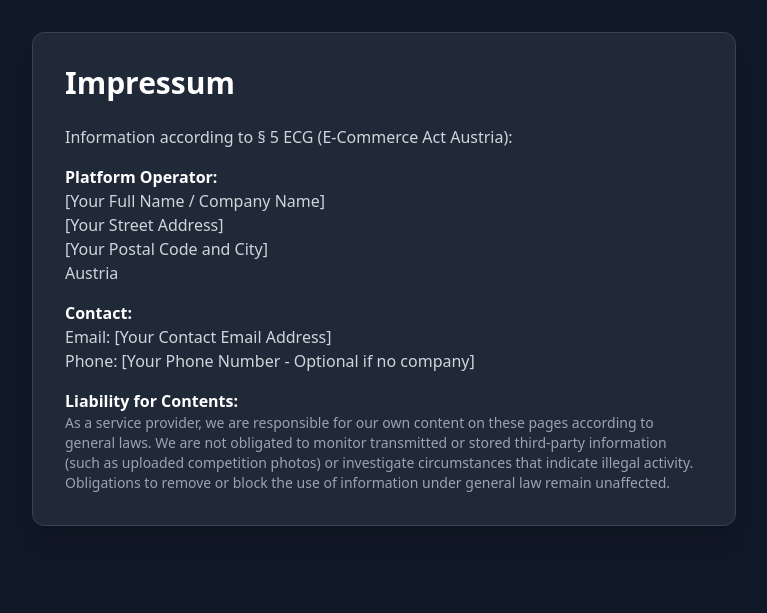
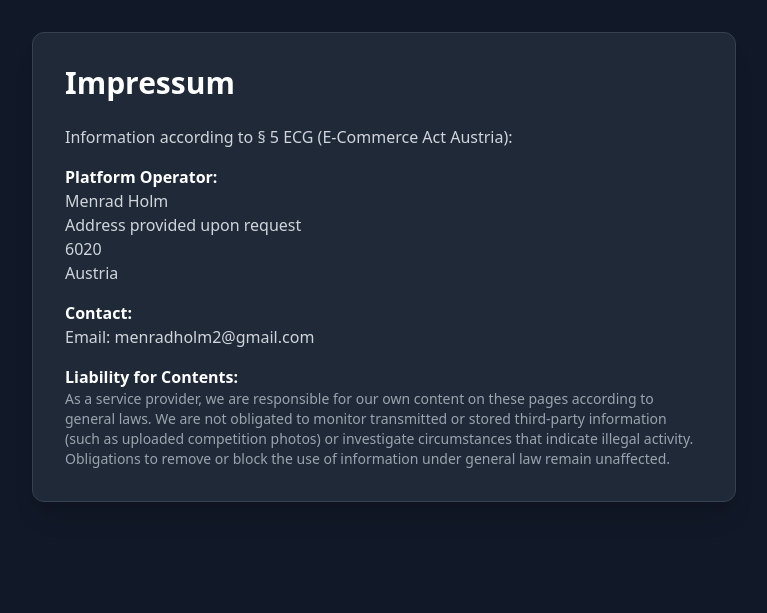
Before and after one commit to MenradHolm/simplyjudge, a Django app: template judging_app/templates/impressum.html in a window 1280 px wide. Shown: the part 77-690 px from the top of the page, without its empty margins (256-1023 px from the left). Run offline with Django 3.2, Linux system fonts and the light colour scheme; the template is opened without the code that fills it, so the values that code supplies are empty; some libraries are stand-ins or nearby versions.

Commit message:
Legal Informatione Updated

```diff
--- a/judging_app/templates/impressum.html
+++ b/judging_app/templates/impressum.html
@@ -21,16 +21,16 @@
 
                 <div>
                     <h3 class="font-bold text-white mt-4">Platform Operator:</h3>
-                    <p>[Your Full Name / Company Name]</p>
-                    <p>[Your Street Address]</p>
-                    <p>[Your Postal Code and City]</p>
+                    <p>Menrad Holm</p>
+                    <p>Address provided upon request</p>
+                    <p>6020</p>
                     <p>Austria</p>
                 </div>
 
                 <div>
                     <h3 class="font-bold text-white mt-4">Contact:</h3>
-                    <p>Email: [Your Contact Email Address]</p>
-                    <p>Phone: [Your Phone Number - Optional if no company]</p>
+                    <p>Email: menradholm2@gmail.com</p>
+                   <!-- <p>Phone: [Your Phone Number - Optional if no company]</p> -->
                 </div>
 
                 <div>
--- a/judging_app/templates/judging_app/privacy.html
+++ b/judging_app/templates/judging_app/privacy.html
@@ -26,7 +26,7 @@
                 <p>Our application and database are hosted securely using Render cloud services. Uploaded media is stored securely and is only accessible to authorized judges and competition administrators.</p>
 
                 <h3 class="font-bold text-lg text-white">3. Your Rights</h3>
-                <p>Under the GDPR, you have the right to access, rectify, delete, restrict, and port your data. If you believe the processing of your data violates data protection laws, please contact us at <strong>[Your Email Address]</strong> so we can resolve the issue immediately.</p>
+                <p>Under the GDPR, you have the right to access, rectify, delete, restrict, and port your data. If you believe the processing of your data violates data protection laws, please contact us at <strong>menradholm2@gmail.com</strong> so we can resolve the issue immediately.</p>
 
                 <h3 class="font-bold text-lg text-white">4. Cookies</h3>
                 <p>This site only uses strictly necessary session cookies required for logging into your account and maintaining your active session. We do not use third-party tracking cookies for marketing.</p>
```
